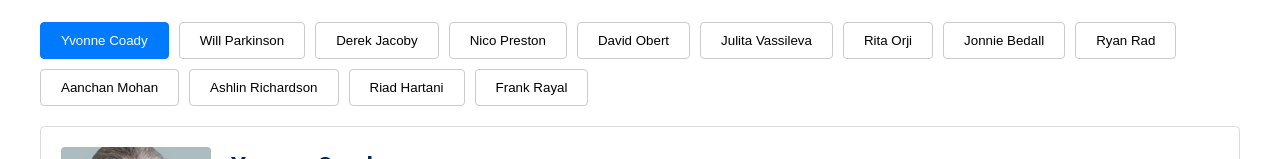
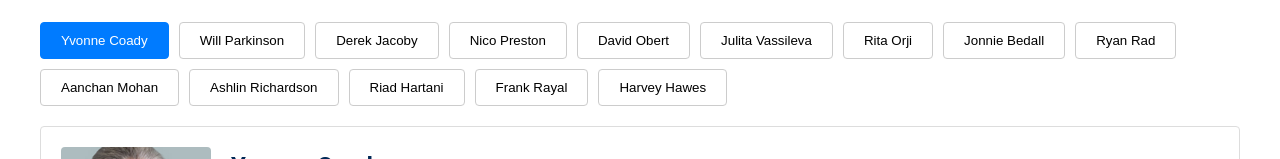
Before and after one commit to derekja/gandernet, a React (Create React App) app in the folder gander-network/: page /members in a window 1280 px wide. Shown: the part 240-399 px from the top of the page. Built offline with nearby package versions, Linux system fonts and the light colour scheme.

Commit message:
update members1

```diff
--- a/gander-network/src/pages/Members.js
+++ b/gander-network/src/pages/Members.js
@@ -20,7 +20,7 @@ function Members() {
       description: "William Parkinson is experienced in remote sensing and machine learning and has a Master of Science in Geography. William focuses on developing technically advanced products that exploit big data and remote sensing for agriculture, forestry, and water management applications. William works closely with stakeholders, including end-users and domain experts in industry, government, and academia, to build tools and services which address the information needs of the next generation of remote sensing users."
     },
     {
-      name: 'derek jacoby',
+      name: 'Derek Jacoby',
       title: 'collaborator',
       organization: 'Pacific Coastal Computing Association',
       photo: 'derekja.jpg',
@@ -55,8 +55,8 @@ function Members() {
       description: "I am a Canada Research Chair in Persuasive Technology and a Full Professor at the Faculty of Computer Science, Dalhousie University where I direct the Persuasive Computing Lab. My research areas include Human-Computer Interaction, Persuasive Technology, Games for Change, and Digital Health. My research group is particularly interested in investigating user-centered approaches to designing interactive systems to motivate people for actions and causes that are beneficial for them and their communities as well as how interactive systems can be designed for the under-served population (HCI for Development (HCI4D)). We apply our research to tackle real-life problems in various domains including to improve a wide range of health and wellness behaviours such as sexual and other health risk behaviours, healthy eating, physical activity, mental health, and smoking cessation. I am part of the Human-Computer Interaction (HCI), Visualization and Graphics. My work is funded by NSERC Discovery Grant. Previously, I was a Banting postdoctoral fellow at the University of Waterloo. I graduated with a Ph.D. in Computer Science from the University of Saskatchewan as a Vanier Scholar."
     },
     {
-      name: 'jonnie bedall',
-      title: 'co-director',
+      name: 'Jonnie Bedall',
+      title: 'collaborator',
       organization: 'Centaur',
       photo: 'jonnie.jpg',
       description: "Maj Jonnie Beddall is a British military intelligence Officer with 12 years' experience tackling the defining security policy challenges. Serving with Defence Intelligence, he worked extensively in the multi-national context, deploying four times with the United Nations, NATO, and on Counter Terror operations, and directing multiple overseas operations for two years. Working with Canada in Iraq and Latvia, he has deep practitioner experience of allied and Canadian security demands. Establishing an extensive academic network at the heart of British and international security reform, he looks to leverage the network to address security policy challenges, as learnt from his lived experience. He is a Master of Public Policy graduate from Oxford's School of Government, Sword of Honour winner from the Royal Military Academy Sandhurst, and with First Class honours from the University of Exeter."
@@ -95,6 +95,13 @@ function Members() {
       organization: 'Xona Partners',
       photo: 'frank.png',
       description: "Frank brings over 25 years of experience in the telecommunication infrastructure market having started his career building the first wireless networks in North and South America and Europe. He is a founding partner of Xona Partners. Prior to Xona, Frank co-founded BLiNQ Networks, a Nortel spin-out that developed intelligent backhaul systems for small cells. Frank held senior product management positions and global P&L responsibilities at Redline Communications, Metawave Communications and Ericsson. Prior to working with vendors he was on the very first engineering team responsible for designing and launching Clearnet's iDEN and CDMA networks (later acquired by Telus). He also participated in the buildout and optimization of mobile networks for Nextel (US, Argentina) and Cellnet (UK)."
+    },
+    {
+      name: 'Harvey Hawes',
+      title: 'collaborator',
+      organization: 'LHS Labs',
+      photo: 'harvey.jpg',
+      description: "Dr. Harvey Hawes brings 20 years of experience as a trauma surgeon, innovator, and health systems development in diverse regions, including Canada's north, Fiji, and East Africa. He is currently serving as Provincial Trauma Medical Director for British Columbia. As former Director of ICChange, Harvey led initiatives to secure funding and support for system improvements, notably from Grand Challenges Canada. He played a pivotal role in developing Kenya's National Trauma and Injury Framework and Injury Policy."
     }
   ];
 
```
Also changed, not shown: gander-network/public/photos/harvey.jpg (added).
